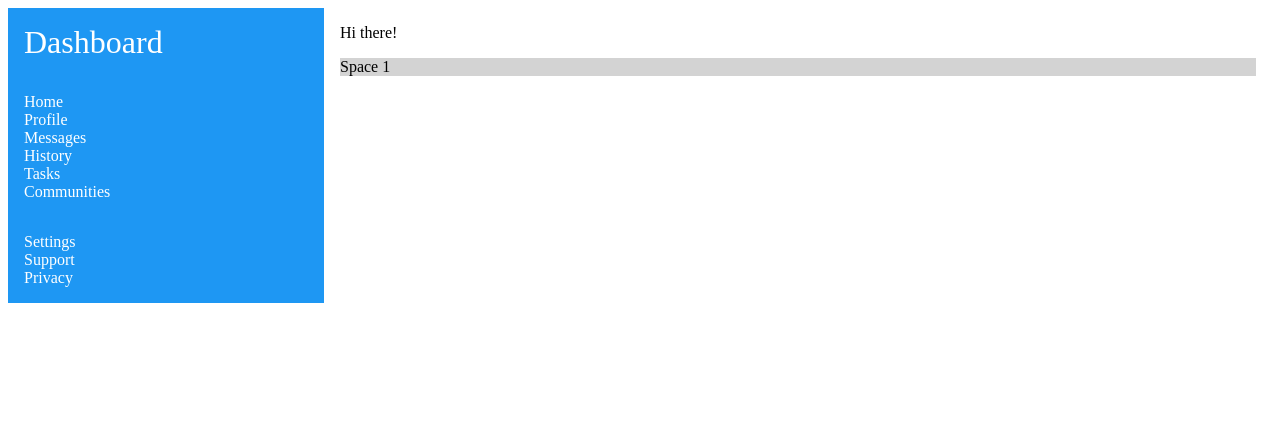
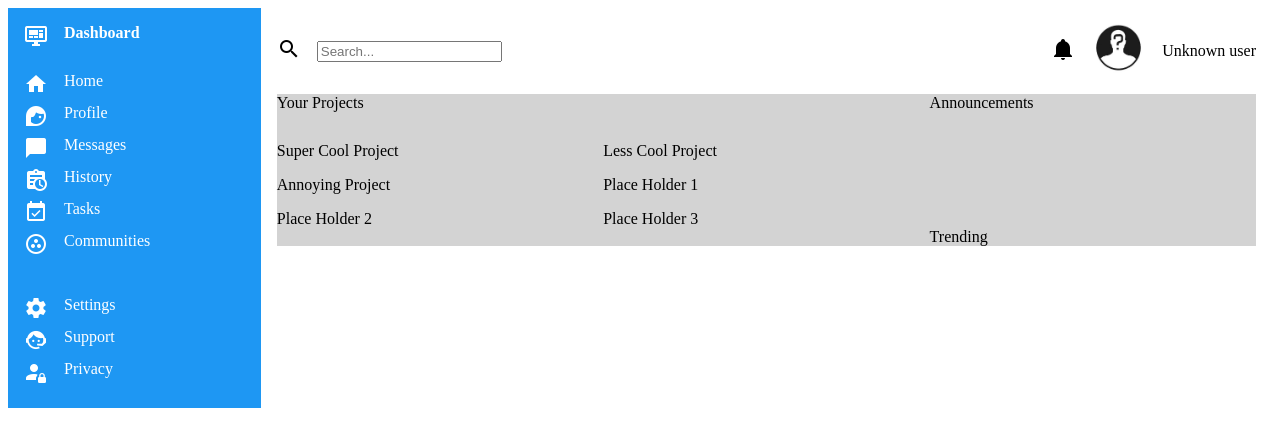
Before and after one commit to JArauj0/AdminDash, a plain HTML site: page index.html in a window 1280 px wide. Drawn offline with Linux system fonts and the light colour scheme.

Commit message:
04122022

```diff
--- a/index.html
+++ b/index.html
@@ -10,24 +10,59 @@
 <body>
 <div class="main">
     <div class="sidebar">
-        <div class="sidebar-title">Dashboard</div>
+        <div class="sidebar-title">
+            <img src="/media/monitor-dashboard.png">
+            <div class="title">Dashboard</div>
+        </div>
         <div class="mainlinks">
-            <div class="home">Home</div>
-            <div class="profile">Profile</div>
-            <div class="messages">Messages</div>
-            <div class="history">History</div>
-            <div class="tasks">Tasks</div>
-            <div class="communities">Communities</div>
+            <div class="home"><img src="/media/home.png">Home</div>
+            <div class="profile"><img src="media/face-woman-profile.png">Profile</div>
+            <div class="messages"><img src="media/message.png">Messages</div>
+            <div class="history"><img src="/media/clipboard-text-clock.png">History</div>
+            <div class="tasks"><img src="/media/calendar-check.png">Tasks</div>
+            <div class="communities"><img src="/media/google-circles-communities.png">Communities</div>
         </div>
         <div class="seclinks">
-            <div class="settings">Settings</div>
-            <div class="support">Support</div>
-            <div class="privacy">Privacy</div>
+            <div class="settings"><img src="/media/cog.png">Settings</div>
+            <div class="support"><img src="/media/face-agent.png">Support</div>
+            <div class="privacy"><img src="/media/account-lock.png">Privacy</div>
         </div>
     </div>
     <div class="nav">
-        <div class="header">Hi there!</div>
-        <div class="content">Space 1</div>
+        <div class="header">
+            <div class="header-top">
+                <div class="magglass">
+                    <img src="/media/magnify.png">
+                </div>
+                <div class="searchbar">
+                    <input type="text" placeholder="Search...">
+                </div>
+            </div>
+            <div class="sbRH">
+                <div class="bell">
+                    <img src="/media/bell.png">
+                </div>
+                <div class="userImage">
+                    <img src="/media/icogperson.jpg" height="50px">
+                </div>
+                <div class="userName">
+                    Unknown user
+                </div>
+            </div>
+        </div>
+        <div class="content">
+            <div class="yourProjects">Your Projects
+                <p></p>
+                <div class="project1">Super Cool Project</div>
+                <div class="project2">Less Cool Project</div>
+                <div class="project3">Annoying Project</div>
+                <div class="project4">Place Holder 1</div>
+                <div class="project5">Place Holder 2</div>
+                <div class="project6">Place Holder 3</div>
+            </div>
+            <div class="announcements">Announcements</div>
+            <div class="trending">Trending</div>
+        </div>
     </div>
 </div>
 </body>
--- a/style.css
+++ b/style.css
@@ -4,7 +4,7 @@
 
 .main {
     display: grid;
-    grid-template-columns: 1fr 3fr;
+    grid-template-columns: 1fr 4fr;
 }
 
 .sidebar {
@@ -12,10 +12,6 @@
     color: white;
     display: flex;
     flex-direction: column;
-}
-
-.sidebar-title {
-    font-size: 2rem;
 }
 
 .sidebar-title, .mainlinks, .seclinks {
@@ -26,10 +22,49 @@
 
 }
 
+.sidebar-title, .home, .profile, .messages, .history, .tasks, .communities, .settings, .support, .privacy {
+    display: flex;
+    gap: 1em;
+    margin-bottom: 0.5em;
+}
+
+.title {
+    font-size: 1em;
+    font-weight: bold;
+}
+
 .header, .content {
     margin: 1rem;
 }
 
+.header {
+    display: flex;
+    justify-content: space-between;
+}
+
+.searchbar {
+    border-radius: 2em;
+}
+
+.header-top, .sbRH {
+    display: flex;
+    gap: 1em;
+    align-items: center;
+}
+
 .content {
     background-color: lightgray;
+    display: grid;
+    grid-template-columns: 2fr 1fr;
 }
+
+.trending {
+    grid-column-start: 2;
+    grid-row-start: 2;
+}
+
+.yourProjects {
+    display: grid;
+    grid-template-columns: 1fr 1fr;
+    row-gap: 1em;
+}
```
